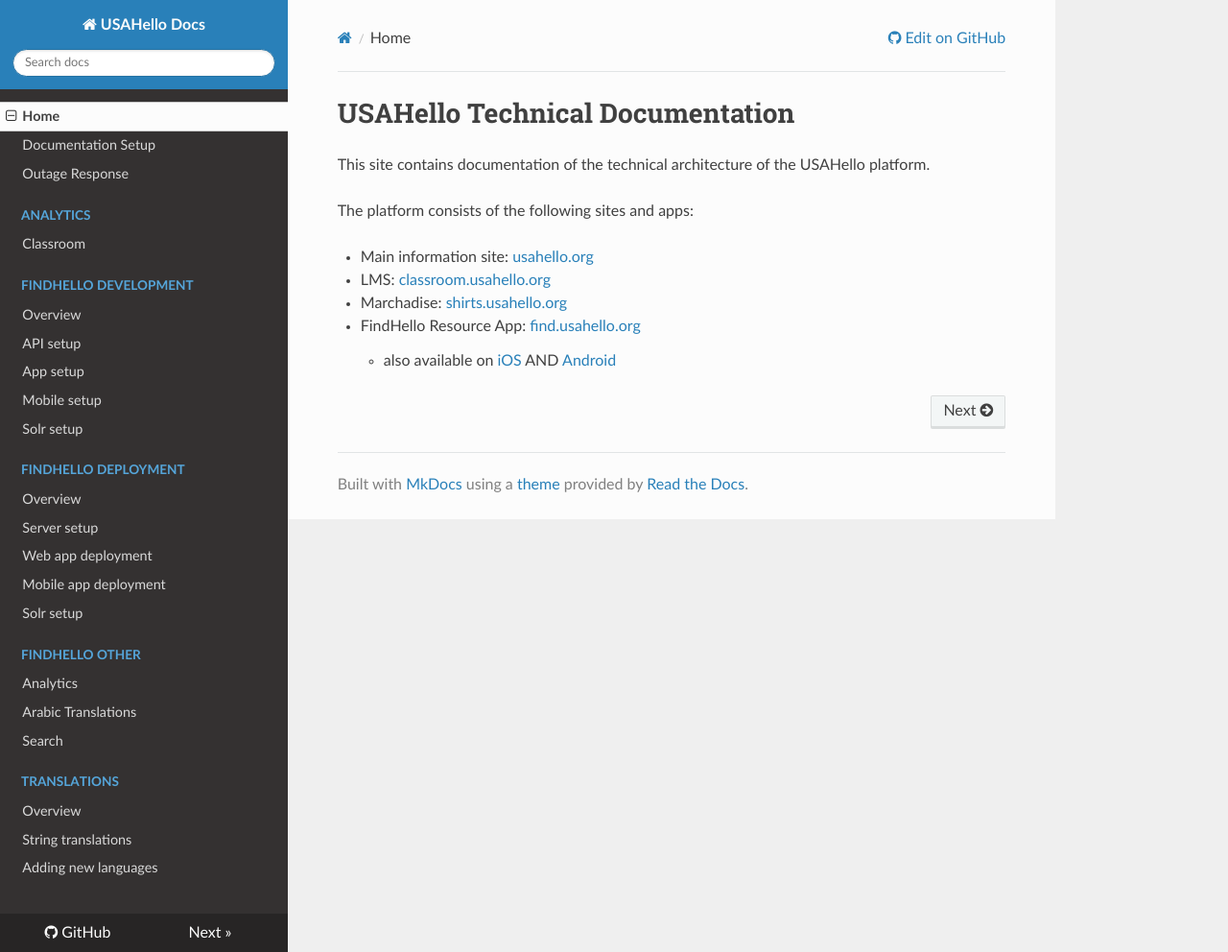
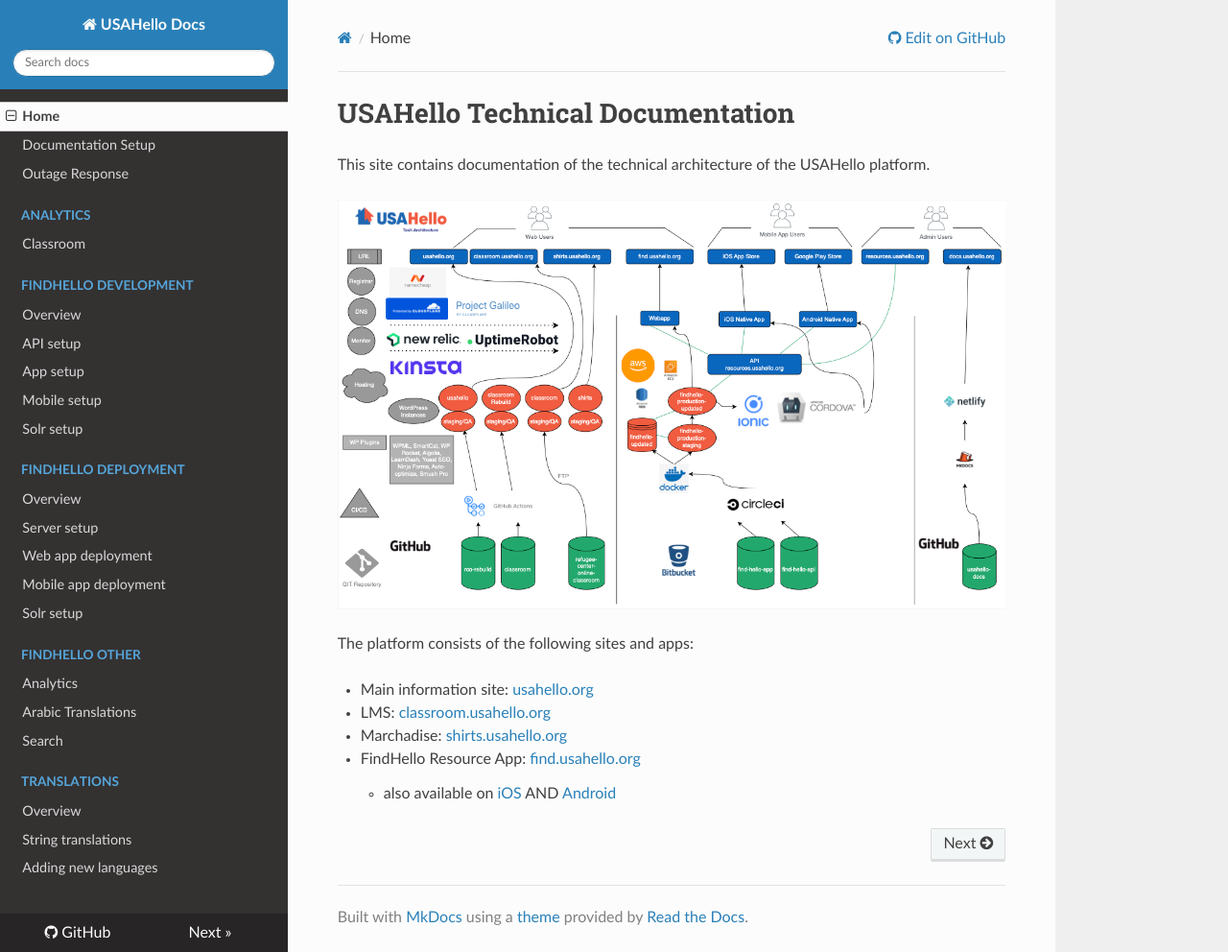
Before and after one commit to usahello/usahello-docs, an MkDocs documentation site: the page built from docs/index.md, in a window 1280 px wide and 992 px high. Shown: the whole window at 96% size. Built offline with MkDocs 1.6.1, drawn with Linux system fonts in a browser that asks for light colours; nearby versions of some CDN libraries.

Commit message:
Adding tech diagram

```diff
--- a/docs/index.md
+++ b/docs/index.md
@@ -1,6 +1,8 @@
 # USAHello Technical Documentation
 
 This site contains documentation of the technical architecture of the USAHello platform.
+
+![USAHello Tech Architecture](../img/USAHello_tech_architecture.png)
 
 The platform consists of the following sites and apps:
 
```
Also changed, not shown: docs/img/USAHello_tech_architecture.png (added).
